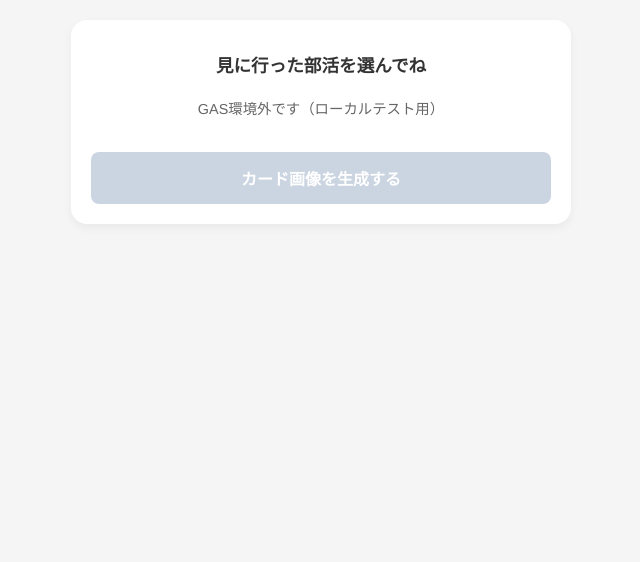
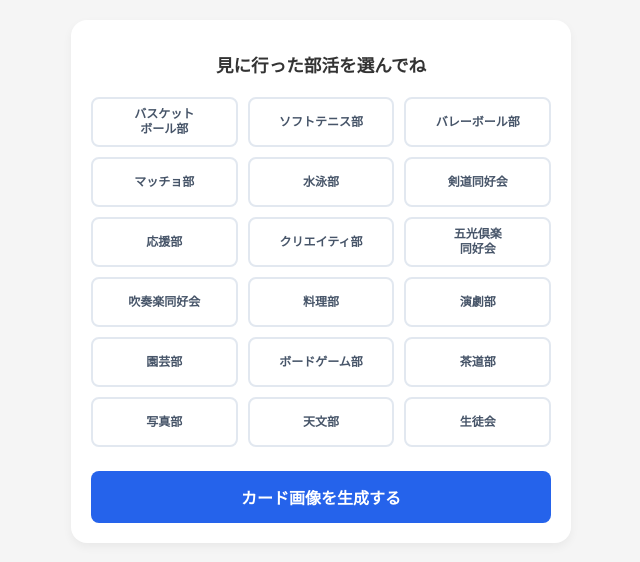
Before and after one commit to nagiya0213-art/club-card, a plain HTML site: page index.html in a window 1280 px wide. Shown: the whole page, without its empty margins (319-959 px from the left). Drawn offline with Linux system fonts and the light colour scheme.

Commit message:
Update index.html

```diff
--- a/index.html
+++ b/index.html
@@ -2,6 +2,7 @@
 <html lang="ja">
 <head>
     <meta charset="UTF-8">
+    <meta name="viewport" content="width=device-width, initial-scale=1.0">
     <title>部活カードジェネレーター</title>
     <style>
         body {
@@ -75,13 +76,11 @@
             width: 100%;
             font-weight: bold;
         }
-        .btn:disabled { background-color: #cbd5e1; cursor: not-allowed; }
-        .btn:hover:not(:disabled) { background-color: #1d4ed8; }
+        .btn:hover { background-color: #1d4ed8; }
 
         #result-container { margin-top: 24px; display: none; }
         canvas { max-width: 320px; width: 100%; height: auto; border-radius: 12px; box-shadow: 0 4px 10px rgba(0,0,0,0.15); }
         .info-text { font-size: 0.85rem; color: #666; margin-top: 8px; }
-        .loading { font-size: 0.9rem; color: #666; margin-bottom: 10px; }
     </style>
 </head>
 <body>
@@ -89,11 +88,33 @@
 <div class="container">
     <h1>見に行った部活を選んでね</h1>
 
-    <div id="loading-text" class="loading">スプレッドシートから画像データを読み中...</div>
-    <div class="club-grid" id="grid-container">
-        </div>
+    <div class="club-grid">
+        <label><input type="checkbox" class="club-checkbox" id="club-1" data-name="バスケットボール部" data-emoji="🏀" data-color="#f97316"><div class="club-card"><span class="club-name">バスケット<br>ボール部</span></div></label>
+        <label><input type="checkbox" class="club-checkbox" id="club-2" data-name="ソフトテニス部" data-emoji="🎾" data-color="#84cc16"><div class="club-card"><span class="club-name">ソフトテニス部</span></div></label>
+        <label><input type="checkbox" class="club-checkbox" id="club-3" data-name="バレーボール部" data-emoji="🏐" data-color="#eab308"><div class="club-card"><span class="club-name">バレーボール部</span></div></label>
 
-    <button class="btn" id="gen-btn" onclick="generateCard()" disabled>カード画像を生成する</button>
+        <label><input type="checkbox" class="club-checkbox" id="club-4" data-name="マッチョ部" data-emoji="💪" data-color="#ef4444"><div class="club-card"><span class="club-name">マッチョ部</span></div></label>
+        <label><input type="checkbox" class="club-checkbox" id="club-5" data-name="水泳部" data-emoji="🏊" data-color="#3b82f6"><div class="club-card"><span class="club-name">水泳部</span></div></label>
+        <label><input type="checkbox" class="club-checkbox" id="club-6" data-name="剣道同好会" data-emoji="⚔️" data-color="#64748b"><div class="club-card"><span class="club-name">剣道同好会</span></div></label>
+
+        <label><input type="checkbox" class="club-checkbox" id="club-7" data-name="応援部" data-emoji="📢" data-color="#ec4899"><div class="club-card"><span class="club-name">応援部</span></div></label>
+        <label><input type="checkbox" class="club-checkbox" id="club-8" data-name="クリエイティ部" data-emoji="⚒️" data-color="#a16207"><div class="club-card"><span class="club-name">クリエイティ部</span></div></label>
+        <label><input type="checkbox" class="club-checkbox" id="club-9" data-name="五光倶楽同好会" data-emoji="🎴" data-color="#991b1b"><div class="club-card"><span class="club-name">五光倶楽<br>同好会</span></div></label>
+
+        <label><input type="checkbox" class="club-checkbox" id="club-10" data-name="吹奏楽同好会" data-emoji="🎷" data-color="#d97706"><div class="club-card"><span class="club-name">吹奏楽同好会</span></div></label>
+        <label><input type="checkbox" class="club-checkbox" id="club-11" data-name="料理部" data-emoji="🍳" data-color="#f59e0b"><div class="club-card"><span class="club-name">料理部</span></div></label>
+        <label><input type="checkbox" class="club-checkbox" id="club-12" data-name="演劇部" data-emoji="🎭" data-color="#a855f7"><div class="club-card"><span class="club-name">演劇部</span></div></label>
+
+        <label><input type="checkbox" class="club-checkbox" id="club-13" data-name="園芸部" data-emoji="🌷" data-color="#10b981"><div class="club-card"><span class="club-name">園芸部</span></div></label>
+        <label><input type="checkbox" class="club-checkbox" id="club-14" data-name="ボードゲーム部" data-emoji="🎲" data-color="#d946ef"><div class="club-card"><span class="club-name">ボードゲーム部</span></div></label>
+        <label><input type="checkbox" class="club-checkbox" id="club-15" data-name="茶道部" data-emoji="🍵" data-color="#15803d"><div class="club-card"><span class="club-name">茶道部</span></div></label>
+
+        <label><input type="checkbox" class="club-checkbox" id="club-16" data-name="写真部" data-emoji="📷" data-color="#06b6d4"><div class="club-card"><span class="club-name">写真部</span></div></label>
+        <label><input type="checkbox" class="club-checkbox" id="club-17" data-name="天文部" data-emoji="🪐" data-color="#1e3a8a"><div class="club-card"><span class="club-name">天文部</span></div></label>
+        <label><input type="checkbox" class="club-checkbox" id="club-18" data-name="生徒会" data-emoji="👥" data-color="#475569"><div class="club-card"><span class="club-name">生徒会</span></div></label>
+    </div>
+
+    <button class="btn" onclick="generateCard()">カード画像を生成する</button>
 
     <div id="result-container">
         <h3 style="font-size: 1rem; color: #475569; margin-bottom: 12px;">完成したカード</h3>
@@ -103,49 +124,21 @@
 </div>
 
 <script>
-let globalClubData = [];
-
-// ページを開いた瞬間に、スプシの中の文字と画像データを一発で持ってくる
-window.onload = function() {
-    if (typeof google !== 'undefined' && google.script) {
-        google.script.run.withSuccessHandler(initializeGrid).getClubData();
-    } else {
-        document.getElementById('loading-text').innerText = "GAS環境外です（ローカルテスト用）";
-    }
-};
-
-// スプシのデータを元に画面のボタン（グリッド）を自動作成する
-function initializeGrid(data) {
-    globalClubData = data;
-    const container = document.getElementById('grid-container');
-    container.innerHTML = '';
-
-    data.forEach((club, index) => {
-        // 表示用に部活名に改行を入れる処理（6文字超えたら適宜分割）
-        let displayName = club.name;
-        if (displayName.length > 6 && !displayName.includes('<br>')) {
-            displayName = displayName.substring(0, 5) + '<br>' + displayName.substring(5);
-        }
-
-        const label = document.createElement('label');
-        label.innerHTML = `
-            <input type="checkbox" class="club-checkbox" id="${club.id}" data-index="${index}">
-            <div class="club-card">
-                <span class="club-name">${displayName}</span>
-            </div>
-        `;
-        container.appendChild(label);
-    });
-
-    document.getElementById('loading-text').style.display = 'none';
-    document.getElementById('gen-btn').disabled = false; // ボタンを押せるようにする
+// HEXカラーコードをRGBオブジェクトに変換する関数
+function hexToRgb(hex) {
+    const result = /^#?([a-f\d]{2})([a-f\d]{2})([a-f\d]{2})$/i.exec(hex);
+    return result ? {
+        r: parseInt(result[1], 16),
+        g: parseInt(result[2], 16),
+        b: parseInt(result[3], 16)
+    } : { r: 0, g: 0, b: 0 };
 }
 
 function generateCard() {
     const canvas = document.getElementById('cardCanvas');
     const ctx = canvas.getContext('2d');
 
-    // 背景を白にする
+    // 背景を白で塗りつぶし
     ctx.fillStyle = '#ffffff';
     ctx.fillRect(0, 0, canvas.width, canvas.height);
 
@@ -160,11 +153,16 @@ function generateCard() {
     const startX = (canvas.width - totalWidth) / 2;
     const startY = (canvas.height - totalHeight) / 2;
 
-    const checkedTasks = [];
+    for (let i = 0; i < 18; i++) {
+        const id = `club-${i + 1}`;
+        const checkbox = document.getElementById(id);
 
-    // 18個のマス目を順番に描画していく
-    globalClubData.forEach((club, i) => {
-        const checkbox = document.getElementById(club.id);
+        if (!checkbox) continue;
+
+        const clubName = checkbox.dataset.name;
+        const clubEmoji = checkbox.dataset.emoji;
+        const clubColor = checkbox.dataset.color;
+        const isChecked = checkbox.checked;
 
         const row = Math.floor(i / cols);
         const col = i % cols;
@@ -185,53 +183,64 @@ function generateCard() {
         ctx.fillStyle = '#334155';
         ctx.font = 'bold 15px sans-serif';
 
-        if (club.name.length > 6) {
+        if (clubName.length > 6) {
             ctx.font = 'bold 12px sans-serif';
         }
-        ctx.fillText(club.name, centerX, y + 35);
+        ctx.fillText(clubName, centerX, y + 35);
 
-        // チェックされていて、かつスプシに画像がある場合、描画予定リストに入れる
-        if (checkbox && checkbox.checked && club.imgData) {
-            const img = new Image();
-            img.src = club.imgData; // スプシから引っこ抜いた暗号テキスト画像
-            checkedTasks.push({ img: img, x: x, y: y });
+        // --- ③ 【絵文字専用】グレースケール輝度 ➔ 不透明度着色ロジック（チェック時のみ） ---
+        if (isChecked) {
+            const offCanvas = document.createElement('canvas');
+            offCanvas.width = boxSize;
+            offCanvas.height = boxSize;
+            const offCtx = offCanvas.getContext('2d');
+
+            // 1. 作業用Canvasに、まず普通にカラー絵文字を描く
+            offCtx.textAlign = 'center';
+            offCtx.font = '54px sans-serif';
+            offCtx.fillStyle = '#000000';
+            offCtx.fillText(clubEmoji, boxSize / 2, 110);
+
+            // 2. 描いた絵文字のピクセルデータを取得
+            const imgData = offCtx.getImageData(0, 0, boxSize, boxSize);
+            const data = imgData.data;
+            const targetColor = hexToRgb(clubColor);
+
+            // 3. 1ピクセルずつループして「濃淡」を計算して色を変える
+            for (let j = 0; j < data.length; j += 4) {
+                const r = data[j];
+                const g = data[j + 1];
+                const b = data[j + 2];
+                const a = data[j + 3];
+
+                if (a > 0) { // 透明じゃない部分を処理
+                    // 絵文字のピクセルから明るさ（輝度）を計算
+                    const brightness = 0.2126 * r + 0.7152 * g + 0.0722 * b;
+
+                    // 暗い部分（黒い線や影）ほど1.0に近づき、明るい部分ほど0.0に近づく係数
+                    const darknessFactor = 1.0 - (brightness / 255.0);
+
+                    // もともと絵文字が持っていた不透明度(a)に、暗さの係数を掛け算する
+                    // これにより「元の絵文字で黒かった線」だけが不透明として残り、明るい色は消える
+                    const newAlpha = a * darknessFactor;
+
+                    // ピクセルの色を指定された部活の色に上書きし、新しい不透明度をセット
+                    data[j]     = targetColor.r;
+                    data[j + 1] = targetColor.g;
+                    data[j + 2] = targetColor.b;
+                    data[j + 3] = newAlpha;
+                }
+            }
+
+            // 4. 加工したピクセルデータを戻す
+            offCtx.putImageData(imgData, 0, 0);
+
+            // 5. 本番用Canvasにスタンプとして転写
+            ctx.drawImage(offCanvas, x, y);
         }
-    });
-
-    if (checkedTasks.length === 0) {
-        document.getElementById('result-container').style.display = 'block';
-        return;
     }
 
-    // 安全にすべての画像オブジェクトの読み込み完了を待ってからCanvasへスタンプ
-    let loadedCount = 0;
-    checkedTasks.forEach(task => {
-        task.img.onload = function() {
-            loadedCount++;
-            if (loadedCount === checkedTasks.length) {
-                drawAllImages();
-            }
-        };
-        task.img.onerror = function() {
-            loadedCount++;
-            if (loadedCount === checkedTasks.length) {
-                drawAllImages();
-            }
-        };
-    });
-
-    function drawAllImages() {
-        checkedTasks.forEach(task => {
-            if (task.img.complete && task.img.naturalWidth !== 0) {
-                // 画像を正方形マスの中心、文字の下にぴったり配置（サイズ56px）
-                const imgSize = 56;
-                const imgX = task.x + (boxSize - imgSize) / 2;
-                const imgY = task.y + 65;
-                ctx.drawImage(task.img, imgX, imgY, imgSize, imgSize);
-            }
-        });
-        document.getElementById('result-container').style.display = 'block';
-    }
+    document.getElementById('result-container').style.display = 'block';
 }
 </script>
 
```
